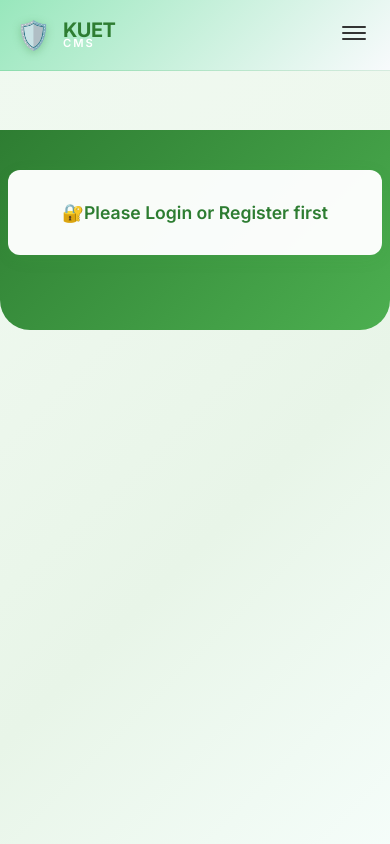
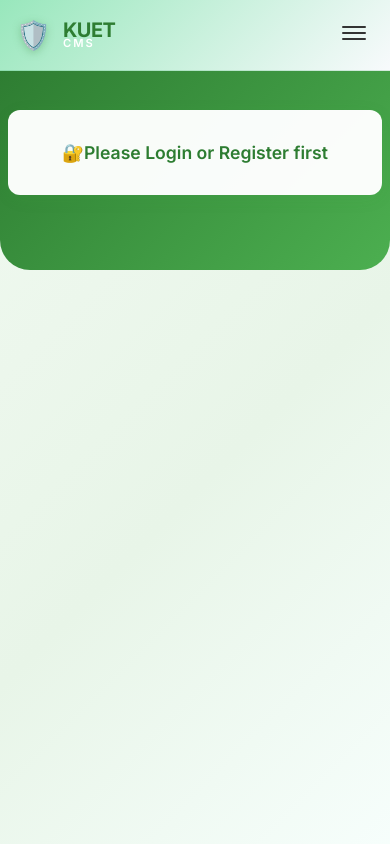
Before and after one commit to CodingABoveHEAd/kuet-crime-management-system, a React (Vite) app in the folder frontend/: page /dashboard in a window 390 px wide. Shown: the top 844 px of the page. Built offline with nearby package versions, Linux system fonts and the light colour scheme.

Commit message:
fixed some css issue

```diff
--- a/frontend/src/styles/pagestyles/AdminMap.css
+++ b/frontend/src/styles/pagestyles/AdminMap.css
@@ -268,7 +268,7 @@
     min-height: 100vh;
     background: linear-gradient(135deg, #f0f9f0 0%, #e8f5e8 100%);
     padding: 0rem !important;
-    padding-top: 76px !important;
+    padding-top: 0px !important;
 }
 
 span{
--- a/frontend/src/styles/pagestyles/Dashboard.css
+++ b/frontend/src/styles/pagestyles/Dashboard.css
@@ -8,6 +8,7 @@
   position: relative;
   overflow-x: hidden;
   margin: 50px auto;
+  margin-top: 0px;
 }
 
 /* Background decoration */
@@ -928,7 +929,7 @@
 @media (max-width: 768px) {
   .dashboard-container {
     padding: 0.5rem;
-    margin-top: 60px;
+    /* margin-top: 60px; */
   }
 
   .dashboard-container h2 {
```
